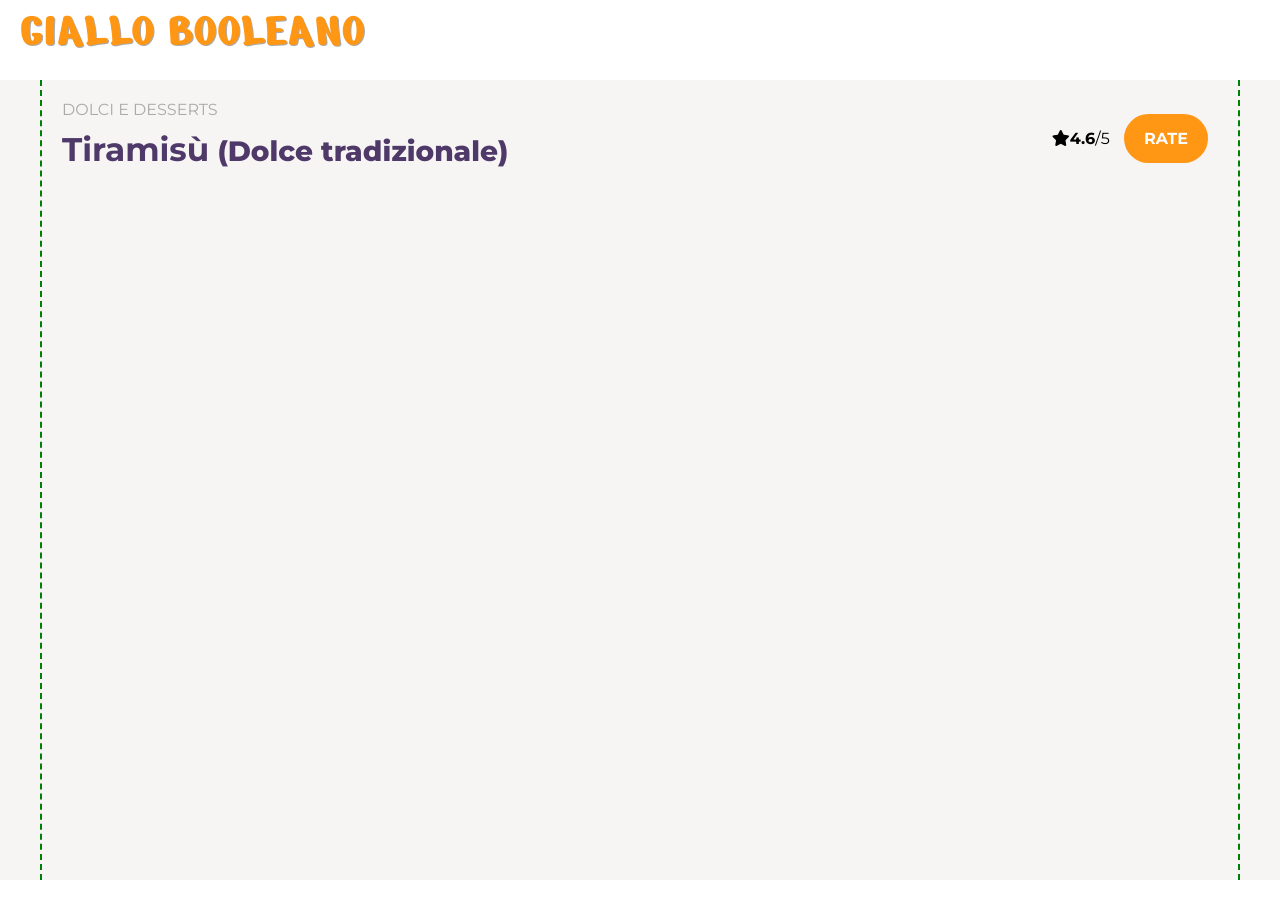
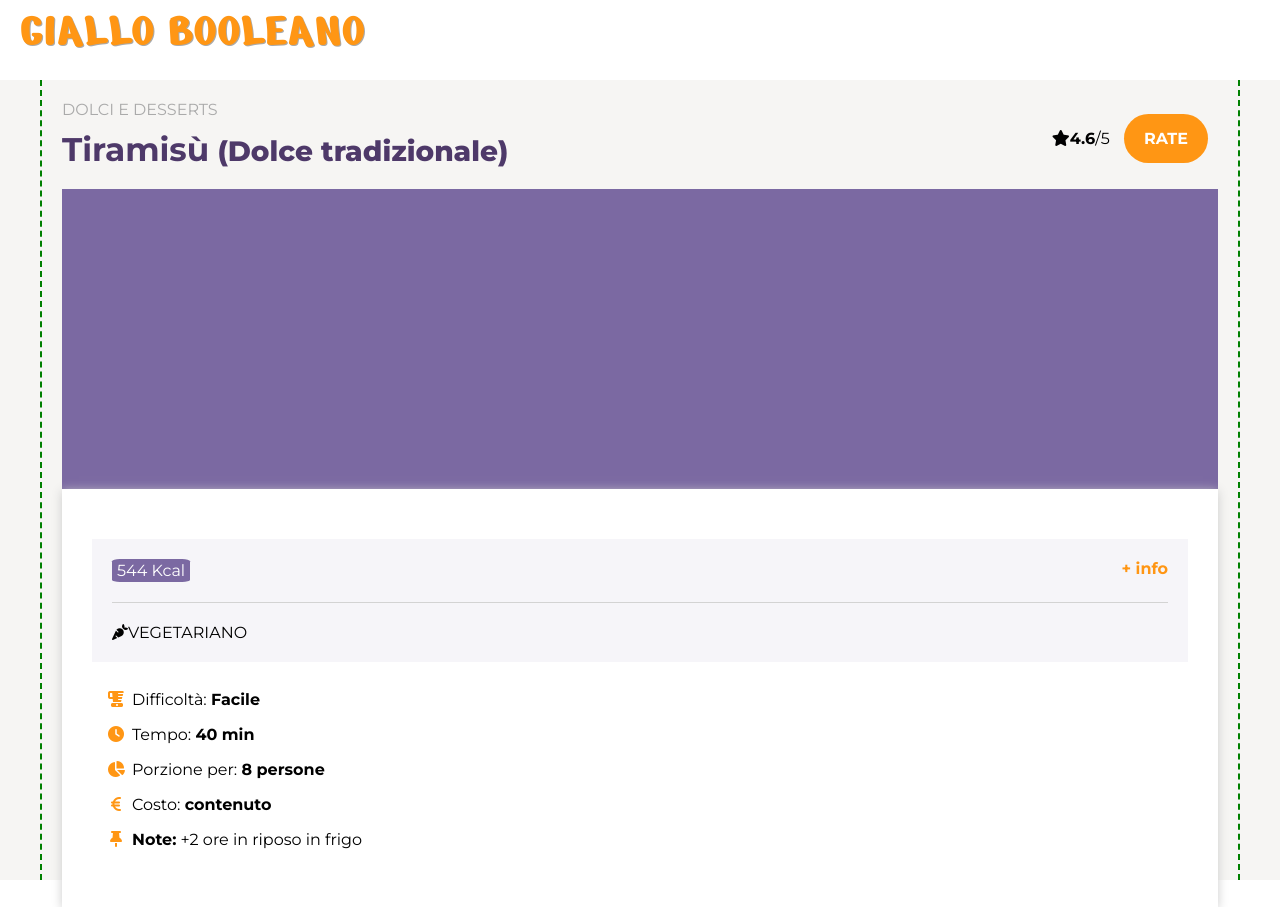
Before and after one commit to GiovanniZumbo/htmlcss-responsive-layout, a plain HTML site: page index.html in a window 1280 px wide. Before the commit the page ends 880 px from the top, so only its background shows below. Drawn offline with Linux system fonts and the light colour scheme.

Commit message:
Added card-intro-main

```diff
--- a/css/style.css
+++ b/css/style.css
@@ -43,9 +43,22 @@ a {
 
 /* Text sizes */
 
+
+.font-sm {
+    font-size: 16px;
+}
+
 .font-md {
     font-size: 20px;
 }
+
+/* Columns width
+
+.col-30{
+    flex-basis: 30%;
+} */
+
+
 
 /***** Header *****/
 
@@ -92,7 +105,7 @@ main {
     font-size: 16px;
 }
 
-.recipe-title {
+.flex-btw {
     display: flex;
     justify-content: space-between;
 }
@@ -115,3 +128,59 @@ main {
 .recipe-name-details {
     display: none;
 }
+
+/* Card intro main */
+
+.recipe-video {
+    height: 300px;
+    background-color: var(--violet);
+}
+
+.recipe-info {
+    background-color: white;
+    padding: 30px;
+    box-shadow: 0 2px 10px #ccc;
+}
+
+.info-banner {
+    background-color: #F6F5F9;
+    padding: 0 20px;
+}
+
+.info-banner>* {
+    padding: 20px 0;
+}
+
+.info-banner-top {
+    border-bottom: 1px solid lightgray;
+}
+
+.recipe-info>* {
+    margin: 20px 0;
+}
+
+#info-br {
+    color: black;
+    border: 2px;
+}
+
+.cals {
+    background-color: var(--violet);
+    color: white;
+    padding: 2px 5px;
+    border-radius: 10%;
+}
+
+.more-info {
+    color: var(--orange);
+}
+
+/* info-text */
+
+.fa-ul {
+    line-height: 35px;
+}
+
+.fa-li .fa-solid {
+    color: var(--orange);
+}
--- a/index.html
+++ b/index.html
@@ -44,7 +44,7 @@
                     <h5 class="category">DOLCI E DESSERTS</h5>
 
                     <!-- Titolo ricetta + voto -->
-                    <div class="recipe-title">
+                    <div class="recipe-title flex-btw">
                         <div class="recipe-name font-md font-lg font-xl">
                             <h3>Tiramisù</h3> <span class="recipe-name-details">(Dolce tradizionale)</span>
                         </div>
@@ -54,6 +54,46 @@
                         </div>
                     </div>
                 </div>
+
+                <div class="card-intro-main">
+                    <div class="recipe-video col-70"></div>
+                    <div class="recipe-info col-30">
+                        <div class="info-banner">
+                            <div class="info-banner-top flex-btw">
+                                <div class="cals">544 Kcal</div>
+                                <span class="more-info"><b>+ info</b></span>
+                            </div>
+                            <div class="info-banner-btm">
+                                <i class="fa-carrot fa-solid"></i><span>VEGETARIANO</span>
+                            </div>
+                        </div>
+                        <div class="info-text">
+                            <ul class="fa-ul">
+                                <li><span class="fa-li"> <i class="fa-solid fa-blender"></i></span>Difficoltà:
+                                    <b>Facile</b>
+                                </li>
+                                <li><span class="fa-li"> <i class="fa-solid fa-clock"></i></span>Tempo:
+                                    <b>40 min</b>
+                                </li>
+                                <li><span class="fa-li"> <i class="fa-solid fa-chart-pie"></i></span>Porzione per:
+                                    <b>8 persone</b>
+                                </li>
+                                <li><span class="fa-li"> <i class="fa-solid fa-euro"></i></span>Costo:
+                                    <b>contenuto</b>
+                                </li>
+                                <li><span class="fa-li"> <i class="fa-solid fa-thumbtack"></i></span><b>Note:</b>
+                                    +2 ore in riposo in frigo
+                                </li>
+
+                            </ul>
+                        </div>
+
+                    </div>
+                </div>
+
+                <div class="card-intro-btm">
+
+                </div>
         </div>
         </section>
         </div>
```
